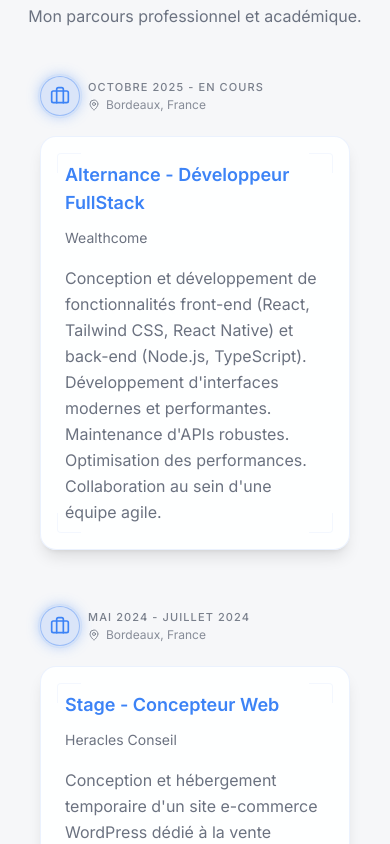
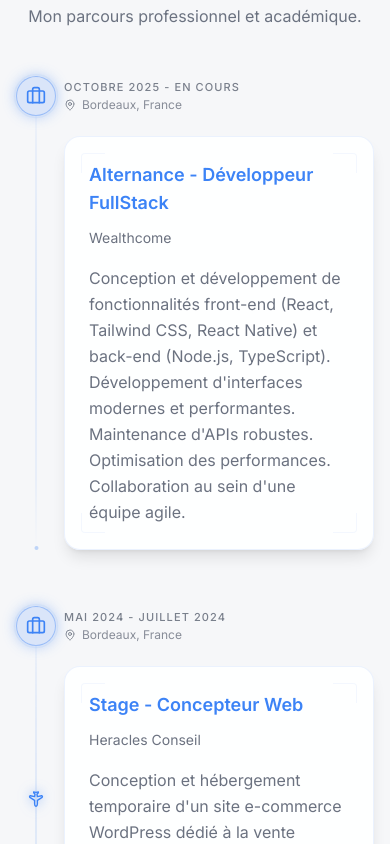
Before and after one commit to LulDrako/Portfolio-V2, a Next.js app: page / in a window 390 px wide. Shown: the part 2240-3084 px from the top of the page. Built offline with nearby package versions, Linux system fonts and the light colour scheme; no server answers.

Commit message:
feat: plane on the Parcours flight path, timeline on mobile (#35)

```diff
--- a/app/globals.css
+++ b/app/globals.css
@@ -156,14 +156,8 @@
 }
 
 .parcours-scroll-runner {
-  @apply hidden md:block absolute left-1/2 -translate-x-1/2 -translate-y-1/2 rounded-full pointer-events-none z-10;
-  width: 10px;
-  height: 10px;
-  background: hsl(var(--primary) / 0.9);
-  box-shadow:
-    0 0 0 1px hsl(var(--background)),
-    0 0 8px 2px hsl(var(--primary) / 0.4),
-    0 0 16px 4px hsl(var(--primary) / 0.2);
+  @apply absolute left-5 md:left-1/2 -translate-x-1/2 -translate-y-1/2 pointer-events-none z-10 text-primary;
+  filter: drop-shadow(0 0 6px hsl(var(--primary) / 0.6));
   transition: opacity 0.35s ease-out;
 }
 
--- a/components/parcours-section.tsx
+++ b/components/parcours-section.tsx
@@ -3,7 +3,7 @@
 import { useRef, memo } from 'react';
 import { motion, useInView, useScroll, useTransform } from 'framer-motion';
 import type { MotionValue } from 'framer-motion';
-import { MapPin, ExternalLink } from 'lucide-react';
+import { MapPin, ExternalLink, Plane } from 'lucide-react';
 import { iconMap } from '@/lib/data';
 import { useTranslations } from '@/hooks/useTranslations';
 import SectionHeading from '@/components/ui/SectionHeading';
@@ -27,12 +27,10 @@ const RUNNER_EASE = 1.55;
 const RUNNER_FADE_EDGE = 0.18;
 
 const cardVariants = {
-  hidden: { opacity: 0, y: 32, scale: 0.96, filter: 'blur(4px)' },
-  visible: (i: number) => ({
+  hidden: { opacity: 0, y: 32 },
+  show: (i: number) => ({
     opacity: 1,
     y: 0,
-    scale: 1,
-    filter: 'blur(0px)',
     transition: { type: 'spring', stiffness: 80, damping: 18, mass: 0.8, delay: i * 0.12 },
   }),
 };
@@ -82,7 +80,7 @@ const ParcoursItem = memo(function ParcoursItem({
       }`}
       variants={cardVariants}
       initial="hidden"
-      animate={isInView ? 'visible' : 'hidden'}
+      animate={isInView ? 'show' : 'hidden'}
       custom={index}
     >
       {/* Date + lieu (desktop uniquement) */}
@@ -109,9 +107,9 @@ const ParcoursItem = memo(function ParcoursItem({
       </div>
 
       {/* Timeline + date (mobile: en haut au-dessus de la carte) */}
-      <div className="flex flex-col w-full md:w-auto md:shrink-0 md:min-w-0 order-1 md:order-2 relative">
+      <div className="flex flex-col w-full md:w-auto md:shrink-0 md:min-w-0 order-1 md:order-2 md:relative">
         <div
-          className="hidden md:block absolute inset-y-0 left-1/2 -translate-x-1/2 parcours-timeline-line"
+          className="absolute inset-y-0 left-5 md:left-1/2 -translate-x-1/2 parcours-timeline-line"
           aria-hidden
         >
           <div className="absolute top-0 left-1/2 -translate-x-1/2 h-1 w-1 rounded-full bg-primary/50" />
@@ -119,11 +117,13 @@ const ParcoursItem = memo(function ParcoursItem({
         </div>
         <motion.div
           aria-hidden
-          className="parcours-scroll-runner"
+          className="parcours-scroll-runner motion-reduce:hidden"
           style={{ top: runnerTop, opacity: runnerOpacity }}
-        />
+        >
+          <Plane className="h-4 w-4 rotate-[135deg]" />
+        </motion.div>
         <div className="md:hidden flex flex-row items-center gap-2 pb-2">
-          <div className="relative w-10 h-10 shrink-0">
+          <div className="relative w-10 h-10 shrink-0 rounded-full bg-background">
             <div className="absolute inset-0 rounded-full bg-primary/15 border border-primary/40 flex items-center justify-center shadow-[0_0_14px_rgba(59,130,246,0.4)]">
               <IconComponent className="w-5 h-5 text-primary" />
             </div>
@@ -142,13 +142,9 @@ const ParcoursItem = memo(function ParcoursItem({
       </div>
 
       {/* Carte (pleine largeur sur mobile) */}
-      <motion.div
-        className="relative w-full md:flex-1 min-w-0 order-3"
-        variants={cardVariants}
-        custom={index}
-      >
+      <div className="relative w-full md:flex-1 min-w-0 order-3 pl-12 md:pl-0">
         <motion.div
-          className="relative bg-card/90 p-6 md:p-8 rounded-2xl shadow-lg border border-primary/10 backdrop-blur-xl parcours-card overflow-hidden group"
+          className="relative bg-card/90 p-6 md:p-8 rounded-2xl shadow-lg border border-primary/10 parcours-card overflow-hidden group"
           whileHover={{
             y: -6,
             transition: { type: 'spring', stiffness: 300, damping: 22 },
@@ -177,7 +173,7 @@ const ParcoursItem = memo(function ParcoursItem({
 
           <p className="text-muted-foreground mt-4 text-base leading-relaxed">{exp.description}</p>
         </motion.div>
-      </motion.div>
+      </div>
     </motion.article>
   );
 });
@@ -206,7 +202,7 @@ export default function ParcoursSection() {
       <div className="container mx-auto px-4 sm:px-6 lg:px-8">
         <SectionHeading title={t('heading')} description={t('description')} />
 
-        <div className="relative max-w-5xl mx-auto px-6 sm:px-8 md:px-10">
+        <div className="relative max-w-5xl mx-auto sm:px-8 md:px-10">
           <div className="pointer-events-none absolute inset-0 hud-grid opacity-40 hidden md:block" />
           <div ref={listRef} className="relative">
             {sortedParcours.map((exp, index) => (
```
